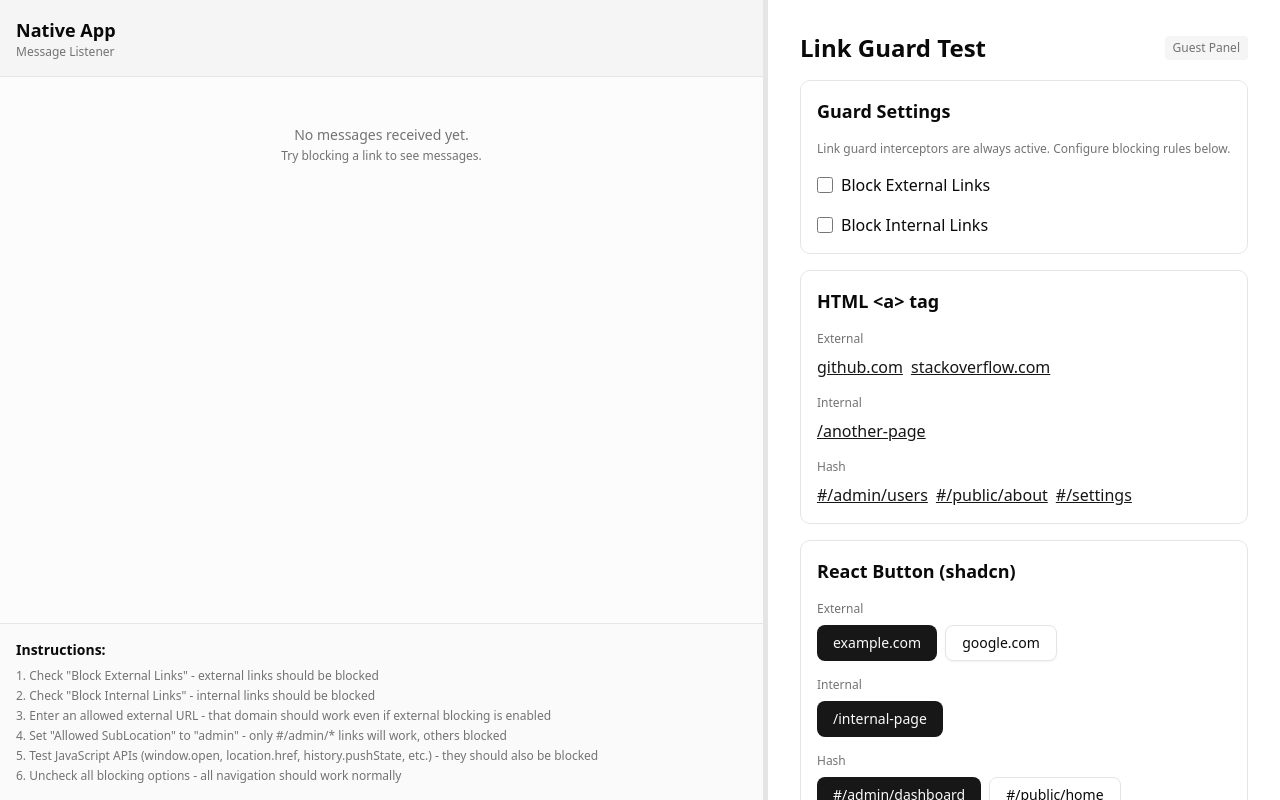
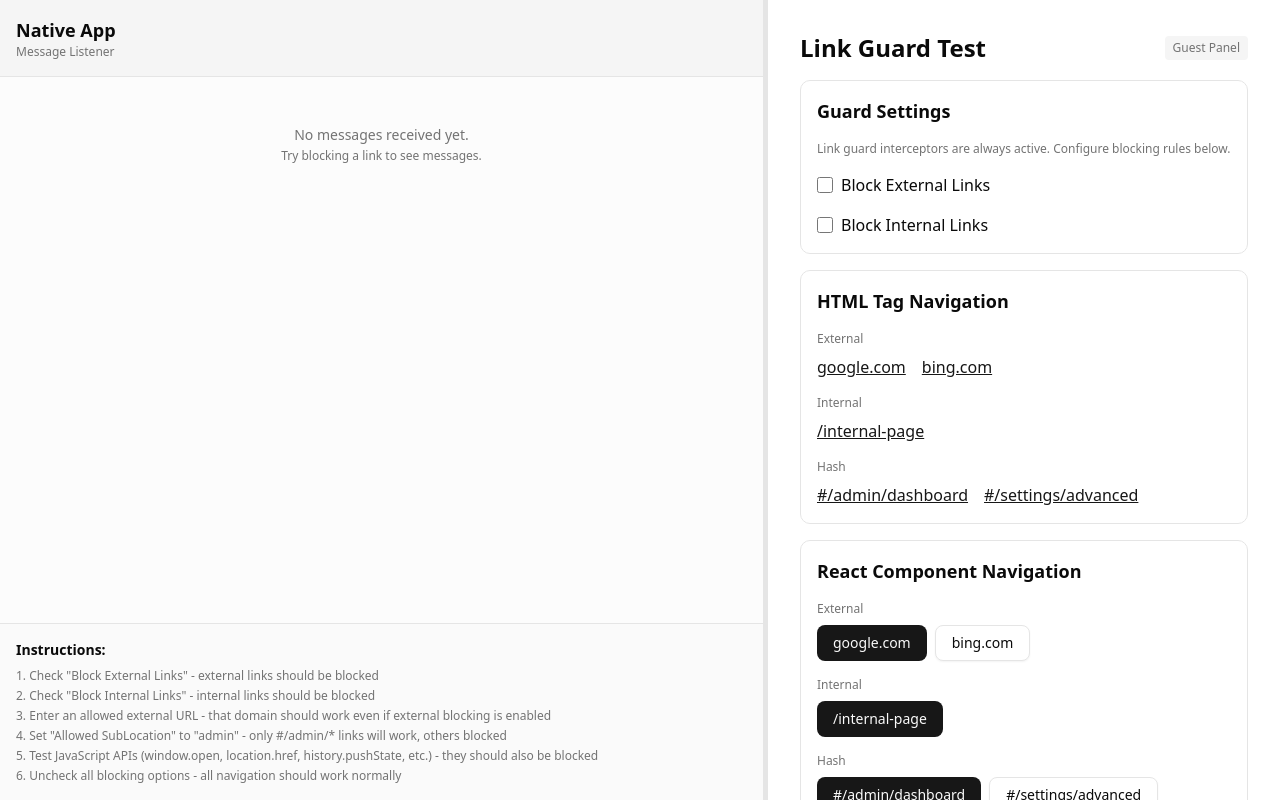
Before and after one commit to jesse23/nav-intercept-example, a React (Vite) app: page / in a window 1280 px wide. Built offline with nearby package versions, Linux system fonts and the light colour scheme.

Commit message:
Update navigation links in App component for consistency and clarity. Change external and internal URLs, update button labels, and enhance organization of navigation examples, improving overall user experience.

```diff
--- a/src/App.tsx
+++ b/src/App.tsx
@@ -284,48 +284,45 @@ function App() {
 
             {/* Native &lt;a&gt; Element Examples */}
             <div className="flex flex-col gap-4 p-4 border rounded-lg">
-              <h2 className="text-lg font-semibold">HTML &lt;a&gt; tag</h2>
+              <h2 className="text-lg font-semibold">HTML Tag Navigation</h2>
               <div className="flex flex-col gap-4">
                 <div className="flex flex-col gap-2">
                   <p className="text-xs font-medium text-muted-foreground">External</p>
-                  <div className="flex flex-wrap gap-2">
+                  <div className="flex flex-wrap gap-4">
                     <a
-                      href="https://github.com"
+                      href="https://google.com"
                       target="_blank"
                       rel="noopener noreferrer"
                       className="text-primary underline hover:no-underline"
                     >
-                      github.com
+                      google.com
                     </a>
                     <a
-                      href="https://stackoverflow.com"
+                      href="https://bing.com"
                       target="_blank"
                       rel="noopener noreferrer"
                       className="text-primary underline hover:no-underline"
                     >
-                      stackoverflow.com
+                      bing.com
                     </a>
                   </div>
                 </div>
                 <div className="flex flex-col gap-2">
                   <p className="text-xs font-medium text-muted-foreground">Internal</p>
                   <div className="flex flex-wrap gap-2">
-                    <a href="/another-page" className="text-primary underline hover:no-underline">
-                      /another-page
+                    <a href="/internal-page" className="text-primary underline hover:no-underline">
+                      /internal-page
                     </a>
                   </div>
                 </div>
                 <div className="flex flex-col gap-2">
                   <p className="text-xs font-medium text-muted-foreground">Hash</p>
-                  <div className="flex flex-wrap gap-2">
-                    <a href="#/admin/users" className="text-primary underline hover:no-underline">
-                      #/admin/users
+                  <div className="flex flex-wrap gap-4">
+                    <a href="#/admin/dashboard" className="text-primary underline hover:no-underline">
+                      #/admin/dashboard
                     </a>
-                    <a href="#/public/about" className="text-primary underline hover:no-underline">
-                      #/public/about
-                    </a>
-                    <a href="#/settings" className="text-primary underline hover:no-underline">
-                      #/settings
+                    <a href="#/settings/advanced" className="text-primary underline hover:no-underline">
+                      #/settings/advanced
                     </a>
                   </div>
                 </div>
@@ -334,19 +331,19 @@ function App() {
 
             {/* shadcn Button as Link Examples */}
             <div className="flex flex-col gap-4 p-4 border rounded-lg">
-              <h2 className="text-lg font-semibold">React Button (shadcn)</h2>
+              <h2 className="text-lg font-semibold">React Component Navigation</h2>
               <div className="flex flex-col gap-4">
                 <div className="flex flex-col gap-2">
                   <p className="text-xs font-medium text-muted-foreground">External</p>
                   <div className="flex flex-wrap gap-2">
                     <Button asChild variant="default">
-                      <a href="https://example.com" target="_blank" rel="noopener noreferrer">
-                        example.com
+                      <a href="https://google.com" target="_blank" rel="noopener noreferrer">
+                        google.com
                       </a>
                     </Button>
                     <Button asChild variant="outline">
-                      <a href="https://google.com" target="_blank" rel="noopener noreferrer">
-                        google.com
+                      <a href="https://bing.com" target="_blank" rel="noopener noreferrer">
+                        bing.com
                       </a>
                     </Button>
                   </div>
@@ -366,7 +363,7 @@ function App() {
                       <a href="#/admin/dashboard">#/admin/dashboard</a>
                     </Button>
                     <Button asChild variant="outline">
-                      <a href="#/public/home">#/public/home</a>
+                      <a href="#/settings/advanced">#/settings/advanced</a>
                     </Button>
                   </div>
                 </div>
@@ -377,8 +374,6 @@ function App() {
             <div className="flex flex-col gap-4 p-4 border rounded-lg">
               <h2 className="text-lg font-semibold">JavaScript API Navigation</h2>
               <div className="flex flex-col gap-4">
-                <p className="text-sm font-medium text-muted-foreground">Test JavaScript navigation methods:</p>
-
                 {/* Directly intercepted APIs */}
                 <div className="flex flex-col gap-2">
                   <p className="text-xs text-muted-foreground">
@@ -394,20 +389,23 @@ function App() {
                           onClick={() => window.open('https://google.com', '_blank')}
                           variant="outline"
                           size="sm"
+                          title="https://google.com"
                         >
                           External
                         </Button>
                         <Button
-                          onClick={() => window.open('/test-page', '_self')}
+                          onClick={() => window.open('/internal-page', '_self')}
                           variant="outline"
                           size="sm"
+                          title="/internal-page"
                         >
                           Internal
                         </Button>
                         <Button
-                          onClick={() => window.open('#/admin/test', '_self')}
+                          onClick={() => window.open('#/admin/dashboard', '_self')}
                           variant="outline"
                           size="sm"
+                          title="#/admin/dashboard"
                         >
                           Hash
                         </Button>
@@ -422,20 +420,23 @@ function App() {
                           onClick={() => history.pushState({}, '', 'https://google.com')}
                           variant="outline"
                           size="sm"
+                          title="https://google.com"
                         >
                           External
                         </Button>
                         <Button
-                          onClick={() => history.pushState({}, '', '/test-push')}
+                          onClick={() => history.pushState({}, '', '/internal-page')}
                           variant="outline"
                           size="sm"
+                          title="/internal-page"
                         >
                           Internal
                         </Button>
                         <Button
-                          onClick={() => history.pushState({}, '', '#/admin/push')}
+                          onClick={() => history.pushState({}, '', '#/admin/dashboard')}
                           variant="outline"
                           size="sm"
+                          title="#/admin/dashboard"
                         >
                           Hash
                         </Button>
@@ -447,23 +448,26 @@ function App() {
                       <p className="text-xs font-medium text-muted-foreground">history.replaceState()</p>
                       <div className="flex flex-wrap gap-2">
                         <Button
-                          onClick={() => history.replaceState({}, '', 'https://github.com')}
+                          onClick={() => history.replaceState({}, '', 'https://google.com')}
                           variant="outline"
                           size="sm"
+                          title="https://google.com"
                         >
                           External
                         </Button>
                         <Button
-                          onClick={() => history.replaceState({}, '', '/test-replace')}
+                          onClick={() => history.replaceState({}, '', '/internal-page')}
                           variant="outline"
                           size="sm"
+                          title="/internal-page"
                         >
                           Internal
                         </Button>
                         <Button
-                          onClick={() => history.replaceState({}, '', '#/public/replace')}
+                          onClick={() => history.replaceState({}, '', '#/admin/dashboard')}
                           variant="outline"
                           size="sm"
+                          title="#/admin/dashboard"
                         >
                           Hash
                         </Button>
@@ -485,31 +489,31 @@ function App() {
                       <div className="flex flex-wrap gap-2">
                         <Button
                           onClick={() => {
-                            (window.location as any).href = 'https://github.com'
+                            (window.location as any).href = 'https://google.com'
                           }}
                           variant="outline"
                           size="sm"
-                          title="Intercepted via beforeunload event"
+                          title="https://google.com"
                         >
                           External
                         </Button>
                         <Button
                           onClick={() => {
-                            (window.location as any).href = '/test-page'
+                            (window.location as any).href = '/internal-page'
                           }}
                           variant="outline"
                           size="sm"
-                          title="Intercepted via beforeunload event"
+                          title="/internal-page"
                         >
                           Internal
                         </Button>
                         <Button
                           onClick={() => {
-                            (window.location as any).href = '#/public/test'
+                            (window.location as any).href = '#/admin/dashboard'
                           }}
                           variant="outline"
                           size="sm"
-                          title="Intercepted via hashchange event"
+                          title="#/admin/dashboard"
                         >
                           Hash
                         </Button>
@@ -521,26 +525,26 @@ function App() {
                       <p className="text-xs font-medium text-muted-foreground">location.replace()</p>
                       <div className="flex flex-wrap gap-2">
                         <Button
-                          onClick={() => window.location.replace('https://stackoverflow.com')}
+                          onClick={() => window.location.replace('https://google.com')}
                           variant="outline"
                           size="sm"
-                          title="Intercepted via beforeunload event"
+                          title="https://google.com"
                         >
                           External
                         </Button>
                         <Button
-                          onClick={() => window.location.replace('/another-internal')}
+                          onClick={() => window.location.replace('/internal-page')}
                           variant="outline"
                           size="sm"
-                          title="Intercepted via beforeunload event"
+                          title="/internal-page"
                         >
                           Internal
                         </Button>
                         <Button
-                          onClick={() => window.location.replace('#/public/test')}
+                          onClick={() => window.location.replace('#/admin/dashboard')}
                           variant="outline"
                           size="sm"
-                          title="Intercepted via hashchange event"
+                          title="#/admin/dashboard"
                         >
                           Hash
                         </Button>
@@ -552,26 +556,26 @@ function App() {
                       <p className="text-xs font-medium text-muted-foreground">location.assign()</p>
                       <div className="flex flex-wrap gap-2">
                         <Button
-                          onClick={() => window.location.assign('https://example.com')}
+                          onClick={() => window.location.assign('https://google.com')}
                           variant="outline"
                           size="sm"
-                          title="Intercepted via beforeunload event"
+                          title="https://google.com"
                         >
                           External
                         </Button>
                         <Button
-                          onClick={() => window.location.assign('/another-internal')}
+                          onClick={() => window.location.assign('/internal-page')}
                           variant="outline"
                           size="sm"
-                          title="Intercepted via beforeunload event"
+                          title="/internal-page"
                         >
                           Internal
                         </Button>
                         <Button
-                          onClick={() => window.location.assign('#/admin/assign')}
+                          onClick={() => window.location.assign('#/admin/dashboard')}
                           variant="outline"
                           size="sm"
-                          title="Intercepted via hashchange event"
+                          title="#/admin/dashboard"
                         >
                           Hash
                         </Button>
```
